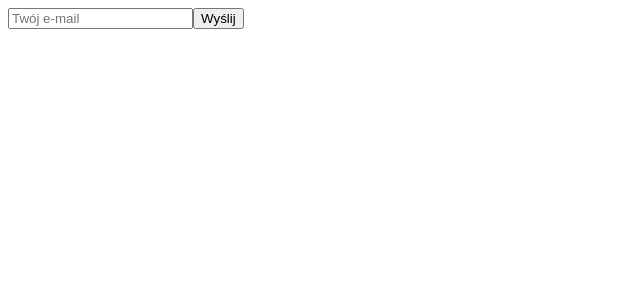
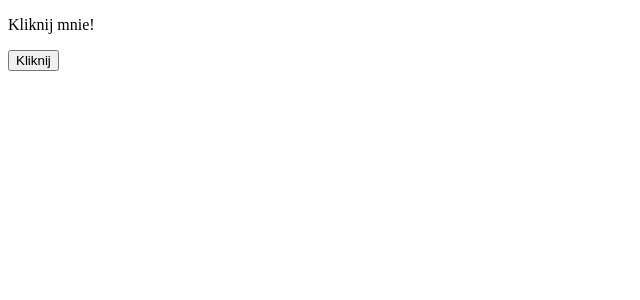
Before and after one commit to kacpi95/React-lesson, a React (Vite) app in the folder React-lesson/: page / in a window 1280 px wide. Shown: the top 300 px of the page, without its empty margins (0-640 px from the left). Built offline with nearby package versions, Linux system fonts and the light colour scheme.

Commit message:
Add task

```diff
--- a/React-lesson/src/App.jsx
+++ b/React-lesson/src/App.jsx
@@ -17,28 +17,16 @@
 
 import { useState } from 'react';
 function App() {
-  const [email, setEmail] = useState('');
-  const [error, setError] = useState('');
+  const [text, setText] = useState('Kliknij mnie!');
 
-  const handleSubmit = () => {
-    if (!email.includes('@')) {
-      setError('Wpisz poprawny e-mail!');
-    } else {
-      setError('');
-      alert(`Wysłano: ${email}`);
-    }
+  const handleClick = () => {
+    setText('Kliknięto!');
   };
 
   return (
     <div>
-      <input
-        type='email'
-        value={email}
-        onChange={(e) => setEmail(e.target.value)}
-        placeholder='Twój e-mail'
-      />
-      <button onClick={handleSubmit}>Wyślij</button>
-      {error && <p style={{ color: 'red' }}>{error}</p>}
+      <p>{text}</p>
+      <button onClick={handleClick}>Kliknij</button>
     </div>
   );
 }
```
